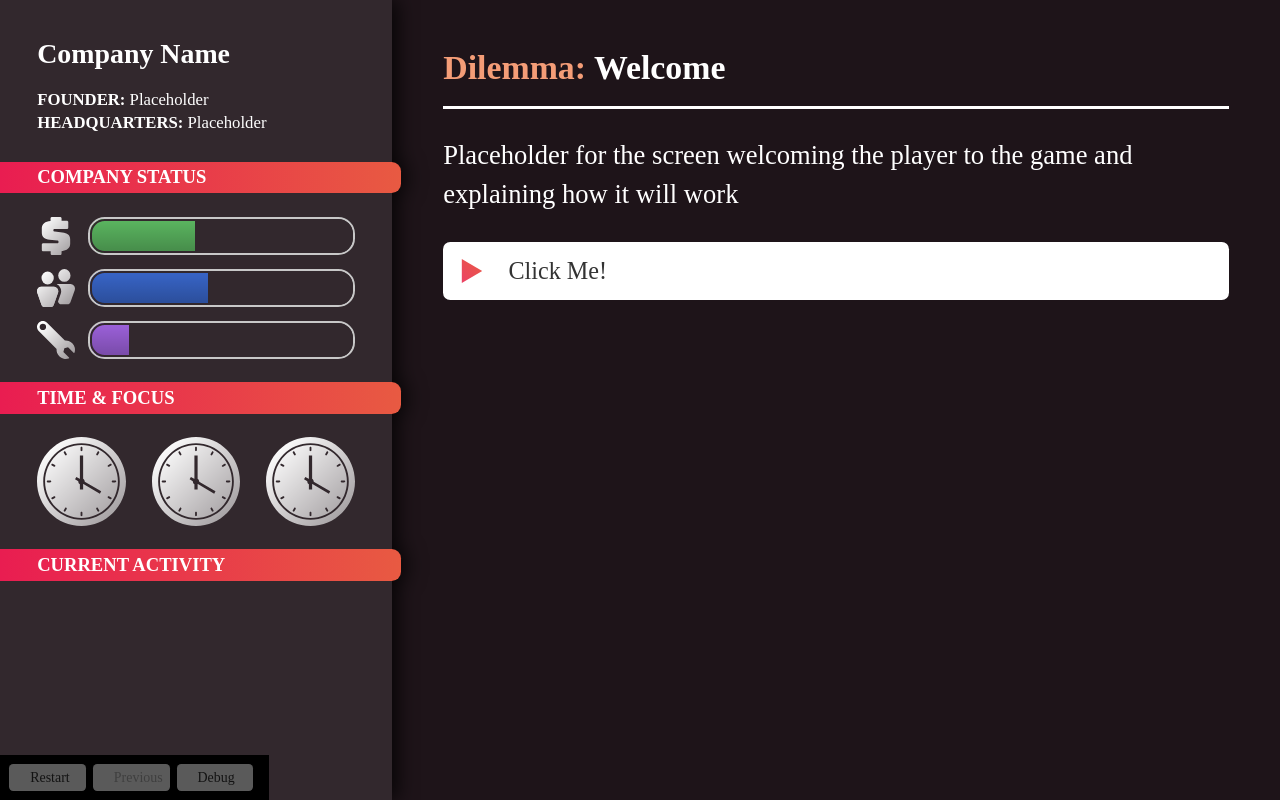
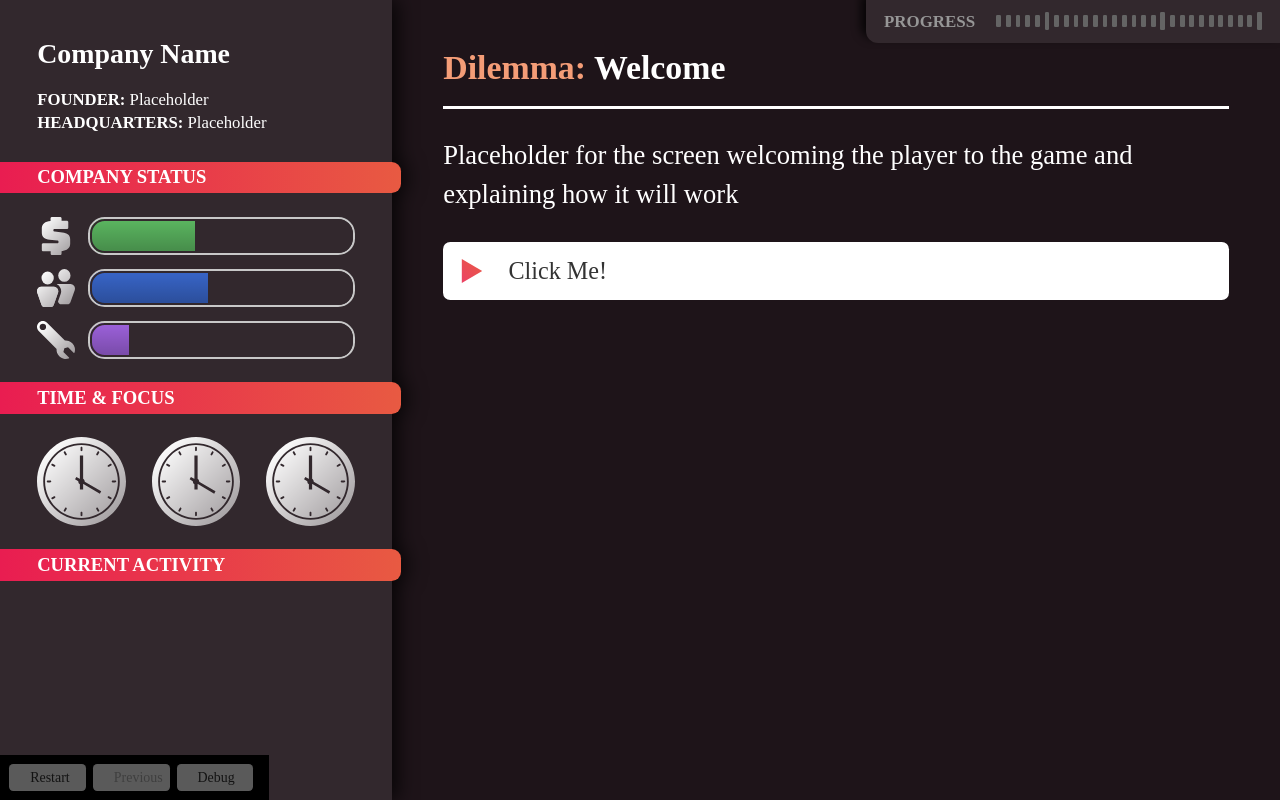
Before and after one commit to randylubin/engine-startup-agenda-2022, a Vue app: page / in a window 1280 px wide. Built offline with nearby package versions, Linux system fonts and the light colour scheme; a web font is replaced by a local one.

Commit message:
Added progress timeline display
Fully functional
Presentation and positioning not ideal/finalized
Accepts "milestone" and "hidden" flags via DilemmaCompiler
Also: fix to chapter history saving, other small bugfixes

```diff
--- a/src/components/Dilemma.vue
+++ b/src/components/Dilemma.vue
@@ -1,6 +1,5 @@
 <template>
   <div id="game-dilemma" v-if="currentChapterInfo">
-
 	<transition name="title-switch" mode="out-in">
     <h2 v-if="chosenOption == null" key="dilemma-title">
 		<strong>Dilemma:</strong> <span>{{currentChapterInfo.dilemmaTitle?currentChapterInfo.dilemmaTitle:"Placeholder Title"}}</span>
@@ -34,8 +33,8 @@
         <li :class="{capital: true, increase: chosenOption.stateChange.capital > 0, decrease: chosenOption.stateChange.capital < 0}" v-if="primaryStateChange"></li>
         <li :class="{users: true, increase: chosenOption.stateChange.users > 0, decrease: chosenOption.stateChange.users < 0}" v-if="primaryStateChange"></li>
         <li :class="{capabilities: true, increase: chosenOption.stateChange.capabilities > 0, decrease: chosenOption.stateChange.capabilities < 0}" v-if="primaryStateChange"></li>
-        <li class="focus replenish" v-if="chosenOption.stateChange.focus > 0">Your <strong class="ii focus">Time &amp; Focus</strong> has been replenished.</li>
-        <li class="focus deplete" v-if="chosenOption.stateChange.focus < 0">Some of your&ensp;<strong class="ii focus">Time &amp; Focus</strong> is occupied by this choice.</li>
+        <li class="focus replenish" v-if="chosenOption.stateChange.focus > 0">Your&ensp;<strong class="ii focus">Time &amp; Focus</strong> has been replenished.</li>
+        <li class="focus deplete" v-if="chosenOption.stateChange.focus < 0">Some of your&ensp;<strong class="ii focus">Time &amp; Focus</strong> has been occupied.</li>
       </ul>
       <div id="consequences-nav-buttons">
         <button id="nav-continue" class="" v-if="!chosenOption.gameOver" v-on:click="nextPrompt()"><span>Continue</span></button>
@@ -43,21 +42,25 @@
       </div>
     </div>
 	</transition>
+  <progress-timeline :current-chapter-index="currentChapterIndex"></progress-timeline>
   </div>
 
 </template>
 
 <script>
   import DilemmaOption from './DilemmaOption.vue';
+  import ProgressTimeline from './ProgressTimeline.vue'
 
   export default {
     name: 'dilemma',
     components: {
-        'dilemma-option': DilemmaOption
+        'dilemma-option': DilemmaOption,
+        'progress-timeline': ProgressTimeline
     },
     props: {
       currentState: Object,
       currentChapterInfo: Object,
+      currentChapterIndex: Number,
       chosenOption: Object,
     },
     data () {
--- a/src/components/DilemmaCompiler.js
+++ b/src/components/DilemmaCompiler.js
@@ -3,14 +3,17 @@ import DilemmaList from '../../converted-dilemma-list.json'
 var DilemmaCompiler = [
    { // Example dilemma with optional structure for extra flags
       compile: () => DilemmaList['T-WELCOME'],
-      flags: ['big']
+      flags: ['hidden']
    },
    () => DilemmaList['T-FOUNDER'], // Creating the object with "compile" and "flags" is not required - just a function still works (see handler at bottom)
    () => DilemmaList['T-LOCATION'],
    () => DilemmaList['T-FOCUS'],
    (gameState) => gameState.techHub?DilemmaList['T-REC-TECH']:DilemmaList['T-REC-OTHER'],
    () => DilemmaList['T-PRIVACY'],
-   () => DilemmaList['A-FUNDING'],
+   {
+      compile: () => DilemmaList['A-FUNDING'],
+      flags: ['milestone']
+   },
    () => DilemmaList['A-START'],
    () => DilemmaList['A-PATENT'],
    () => DilemmaList['A-NSL'],
@@ -22,7 +25,10 @@ var DilemmaCompiler = [
    () => DilemmaList['A-NETNEUTRALITY'],
    () => DilemmaList['A-FAIRUSE'],
    () => DilemmaList['A-TBD'],
-   () => DilemmaList['C-FUNDING'],
+   {
+      compile: () => DilemmaList['C-FUNDING'],
+      flags: ['milestone']
+   },
    () => DilemmaList['C-START'],
    () => DilemmaList['C-EUREG'],
    () => DilemmaList['C-BREACH'],
@@ -32,12 +38,16 @@ var DilemmaCompiler = [
    () => DilemmaList['C-SWISS-TAX'], // TODO add conditional for C-KOREA-TAX
    () => DilemmaList['C-TBD'],
    () => DilemmaList['E-END'],
+   {
+      compile: () => ({"dilemmaPrompt": "That's all for now..."}),
+      flags: ['milestone']
+   }
    // example dilemma
    // function () {
-   //    return {
-   //       "dilemmaPrompt": "The dilemma for this round is lorem ipsum... what do you do?",
-   //       "dilemmaOptions": [
-   //          {
+      //    return {
+         //       "dilemmaPrompt": "The dilemma for this round is lorem ipsum... what do you do?",
+         //       "dilemmaOptions": [
+            //          {
    //             "optionText": "Do nothing",
    //             "optionToolTip": "I'm a tool tip!",
    //             "resultsText": "You lose... click back to choose a different option",
@@ -160,11 +170,6 @@ var DilemmaCompiler = [
    //    }
    // },
    // fourth, the end for now
-   function () {
-      return {
-         "dilemmaPrompt": "That's all for now...",
-      }
-   },
    // // template
    // function () {
    //    return {
@@ -190,7 +195,7 @@ var DilemmaCompiler = [
    // },
 ]
 
-// Normalize all items to an object with "compile" and "flags" (set flags to false if not provided)
-DilemmaCompiler = DilemmaCompiler.map(item => (typeof item === 'function')?{compile:item,flags:false}:item)
+// Normalize all items to an object with "compile" and "flags"
+DilemmaCompiler = DilemmaCompiler.map(item => (typeof item === 'function')?{compile:item,flags:[]}:item)
 
 export default DilemmaCompiler
--- a/src/components/Game.vue
+++ b/src/components/Game.vue
@@ -7,6 +7,7 @@
     <app-dilemma
       :currentState="stateHistory[this.stateHistory.length-1]"
       :currentChapterInfo="currentChapterInfo"
+		:currentChapterIndex="chapterHistory.length-1"
       :chosenOption="optionHistory[this.optionHistory.length-1]"
       @choose-option="chooseOption($event)"
       @next-prompt="nextPrompt()"
@@ -41,6 +42,7 @@
   import DilemmaCompiler from './DilemmaCompiler.js'
   import ChapterControlPanel from './ChapterControlPanel.vue'
 	import GameOver from './GameOver.vue'
+	import FlagIndex from "./FlagIndex.js"
 
   export default {
     name: 'game',
@@ -50,6 +52,10 @@
       'app-chapter-control-panel': ChapterControlPanel,
 			'app-game-over': GameOver,
     },
+	provide: {
+		"dilemma-compiler": DilemmaCompiler,
+		"flag-index": FlagIndex
+	},
     data () {
       return {
         initialState: [{
@@ -57,7 +63,7 @@
           users: 45,
           capabilities: 15,
           focus: 3,
-          pastEvents: ["Second example event", "First example event"]
+          pastEvents: []
         }],
         stateHistory: [],
         chapterHistory: [],
@@ -85,13 +91,13 @@
 		},
     mounted () {
       this.stateHistory = localStorage.stateHistory ? JSON.parse(localStorage.stateHistory) : JSON.parse(JSON.stringify(this.initialState))
-      this.chapterHistory = localStorage.chapterHistory ? JSON.parse(localStorage.currentChapterInfo) : [DilemmaCompiler[0].compile()]
+      this.chapterHistory = localStorage.chapterHistory ? JSON.parse(localStorage.chapterHistory) : [DilemmaCompiler[0].compile()]
       this.currentChapterInfo = localStorage.currentChapterInfo ? JSON.parse(localStorage.currentChapterInfo) : DilemmaCompiler[0].compile()
       this.optionHistory = localStorage.optionHistory ? JSON.parse(localStorage.optionHistory) : []
     },
     watch: {
       stateHistory(newHistory){ localStorage.stateHistory = JSON.stringify(newHistory)},
-      chapterHistory(newData){ localStorage.currentChapterInfo = JSON.stringify(newData)},
+      chapterHistory(newData){ localStorage.chapterHistory = JSON.stringify(newData)},
       currentChapterInfo(newData){ localStorage.currentChapterInfo = JSON.stringify(newData)},
       optionHistory(newData){ localStorage.optionHistory = JSON.stringify(newData)},
     },
@@ -198,6 +204,14 @@
 	--bg-results-up: linear-gradient(to bottom,rgb(120,120,120) 20%,rgb(170,170,170) 40%,rgb(170,170,170) 60%,rgb(120,120,120) 80%);
 	--bg-results-down: linear-gradient(to bottom,rgb(120,120,120) 20%,rgb(170,170,170) 40%,rgb(170,170,170) 60%,rgb(120,120,120) 80%);
 
+	--bg-timeline: var(--c-over);
+	--sh-timeline: -5px -5px 10px rgba(0,0,0,.8);
+	--c-timeline: rgb(150,150,150);
+	--bg-tl-chapter: rgb(100,100,100);
+	--bg-tl-chapter-past: var(--en-3l);
+	--bg-tl-chapter-current: var(--en-3d);
+	--bg-tl-spacer: transparent;
+
 	/* Tooltips */
 
 	--c-tooltip: white;
@@ -287,13 +301,13 @@ div#game-state-sidebar {
 }
 
 div#game-dilemma {
-	position: absolute; top: 0; right: 0;
+	position: fixed; top: 0; right: 0; bottom: 0;
 	left: calc(200px + 19%);
 
 	min-height: 100%;
 
 	box-sizing: border-box;
-	overflow: auto;
+	overflow-y: scroll;
 	padding-top: 2em;
 	padding-right: 4%;
 }
--- /dev/null
+++ b/src/components/ProgressTimeline.vue
@@ -0,0 +1,99 @@
+<template>
+<div id="progress-timeline">
+  <label>Progress</label>
+  <template v-for="(item,i) in DilemmaCompiler">
+    <div
+      :key="'chapter-'+i"
+      :class="{
+        'chapter': true,
+        'past': i < currentChapterIndex,
+        'current': i == currentChapterIndex,
+        ...item.flags.reduce((obj, flag) => ({ ...obj, [flag]: true}), {})
+      }"
+    ></div>
+    <div :key="'spacer-'+i" class="spacer" v-if="i < DilemmaCompiler.length-1"></div>
+  </template>
+</div>
+</template>
+
+<script>
+export default {
+  name: 'progress-timeline',
+  props: {
+    currentChapterIndex: Number,
+  },
+  inject: {
+		DilemmaCompiler: 'dilemma-compiler'
+	},
+  components: {
+  },
+  data () {
+    return {
+    }
+  },
+  computed: {
+  },
+  mounted () {
+  },
+  methods: {
+  }
+}
+</script>
+
+<style>
+
+div#progress-timeline {
+  display: inline-block;
+  justify-content: space-between;
+  align-items: center;
+
+  position: absolute; right: 0; top: 0;
+
+  box-sizing: border-box;
+  padding: .2em .75em .4em;
+  background: var(--bg-timeline);
+  border-bottom-left-radius: .5em;
+  box-shadow: var(--sh-timeline);
+}
+
+div#progress-timeline > label {
+  display: inline-block;
+  margin-right: 1.25em;
+
+  font-size: .7em;
+  font-weight: 800;
+  text-transform: uppercase;
+  color: var(--c-timeline);
+}
+
+div#progress-timeline > div {
+  display: inline-block;
+  vertical-align: middle;
+  height: .5em;
+  width: .2em;
+
+  transition: background-color .5s;
+}
+
+div#progress-timeline > div.milestone {
+  height: .75em;
+}
+
+div#progress-timeline > div.hidden, div#progress-timeline > div.hidden+div.spacer {
+  display: none;
+}
+
+div.chapter {
+  background: var(--bg-tl-chapter);
+  border-radius: .05em;
+}
+
+div#progress-timeline > div.spacer {
+  background: var(--bg-tl-spacer);
+  width: .2em;
+}
+
+div.chapter.current { background: var(--bg-tl-chapter-current); }
+div.chapter.past { background: var(--bg-tl-chapter-past); }
+
+</style>
--- a/src/components/StateSidebar.vue
+++ b/src/components/StateSidebar.vue
@@ -74,7 +74,6 @@
 
 <script>
   import StateMeter from './StateMeter.vue'
-  import FlagIndex from "./FlagIndex.js";
 
   export default {
     name: 'state-sidebar',
@@ -82,20 +81,22 @@
 		currentState: Object,
 		chosenOption: Object
     },
+	inject: {
+		FlagIndex: 'flag-index'
+	},
     components: {
 		'state-meter': StateMeter
     },
     data () {
       return {
-		FlagIndex: FlagIndex,
 		activityFlags: []
       }
     },
 	watch: {
 		currentState: function () {
 			for (const state in this.currentState) {
-				if (FlagIndex[state]) {
-					if (this.currentState[state] && FlagIndex[state].flagTitle && this.activityFlags.indexOf(state) < 0) {
+				if (this.FlagIndex[state]) {
+					if (this.currentState[state] && this.FlagIndex[state].flagTitle && this.activityFlags.indexOf(state) < 0) {
 						this.activityFlags.splice(0,0,state);
 					}
 				}
```
Also changed, not shown: src/components/DilemmaOption.vue (+12 -12 lines).
